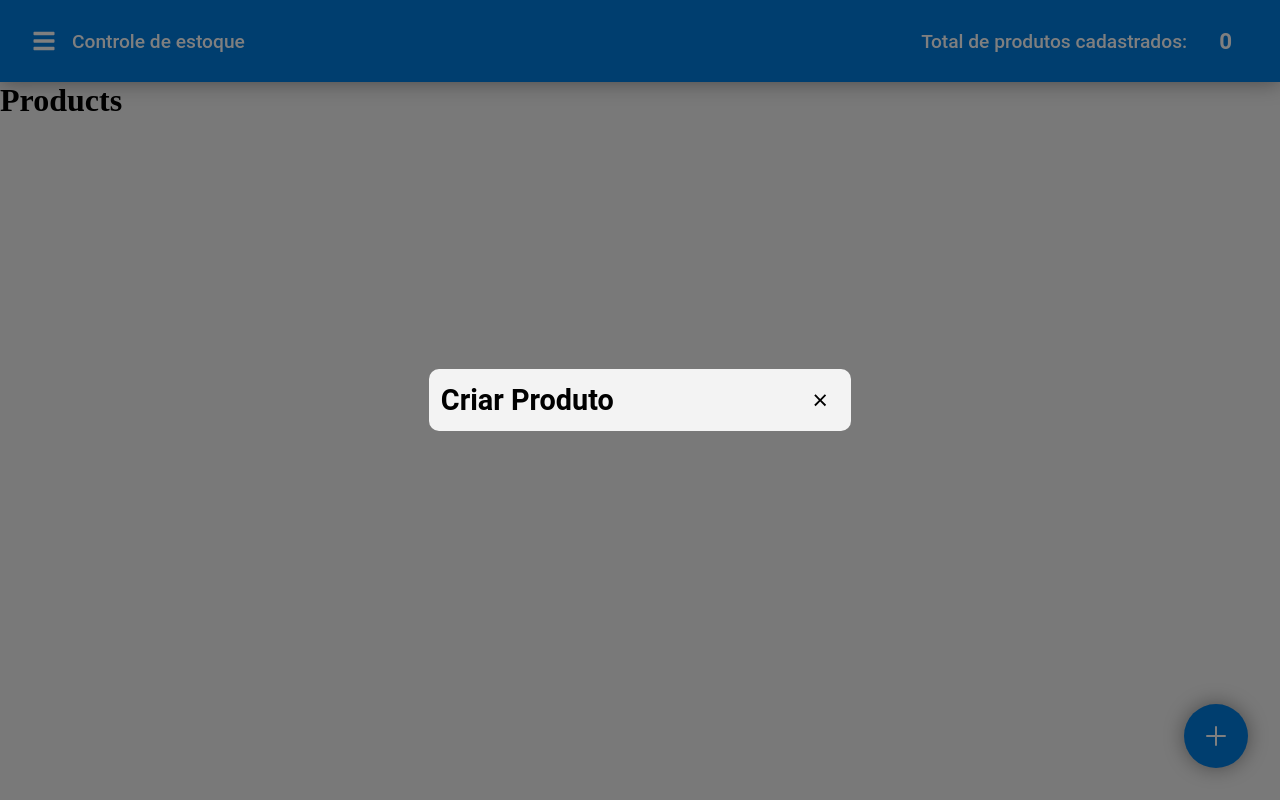
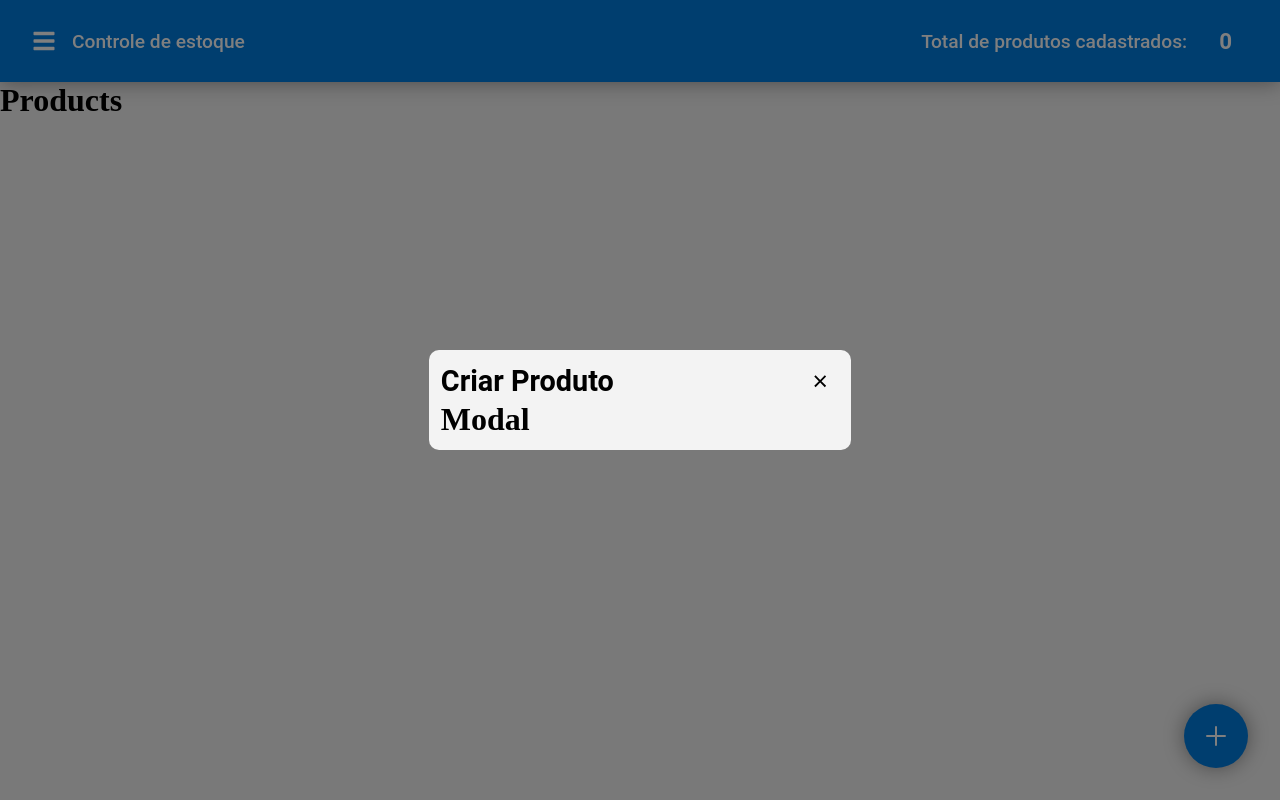
Before and after one commit to michelwene/Controle-de-estoque, a React (Create React App) app: page /produtos in a window 1280 px wide. Both pictures are taken after a click on the button 1216 px from the left and 736 px from the top of the page. Built offline with nearby package versions, Linux system fonts and the light colour scheme.

Commit message:
refact: ModalLayout

```diff
--- a/src/components/CreateProductModal/index.tsx
+++ b/src/components/CreateProductModal/index.tsx
@@ -1,3 +1,4 @@
+import ModalLayout from "components/ModalLayout";
 import * as S from "./styles";
 
 interface CreateProductModalProps {
@@ -10,15 +11,12 @@ export default function CreateProductModal({
 	handleClose,
 }: CreateProductModalProps) {
 	return (
-		<S.Backdrop isShow={isShow}>
-			<S.Container>
-				<S.ModalHeader>
-					<S.ModalTitle>Criar Produto</S.ModalTitle>
-					<S.CloseButton onClick={handleClose}>
-						<S.CloseIcon />
-					</S.CloseButton>
-				</S.ModalHeader>
-			</S.Container>
-		</S.Backdrop>
+		<ModalLayout
+			isShow={isShow}
+			handleClose={handleClose}
+			title="Criar Produto"
+		>
+			<h1>Modal</h1>
+		</ModalLayout>
 	);
 }
--- /dev/null
+++ b/src/components/ModalLayout/index.tsx
@@ -0,0 +1,29 @@
+import * as S from "./styles";
+
+interface ModalLayoutProps {
+	isShow: boolean;
+	handleClose: () => void;
+	children: React.ReactNode;
+	title: string;
+}
+
+export default function ModalLayout({
+	isShow,
+	handleClose,
+	children,
+	title,
+}: ModalLayoutProps) {
+	return (
+		<S.Backdrop isShow={isShow}>
+			<S.Container>
+				<S.ModalHeader>
+					<S.ModalTitle>{title}</S.ModalTitle>
+					<S.CloseButton onClick={handleClose}>
+						<S.CloseIcon />
+					</S.CloseButton>
+				</S.ModalHeader>
+				{children}
+			</S.Container>
+		</S.Backdrop>
+	);
+}
--- /dev/null
+++ b/src/components/ModalLayout/styles.ts
@@ -0,0 +1,75 @@
+import styled from "styled-components";
+import { RiCloseLine } from "react-icons/ri";
+
+interface ModalProps {
+	isShow: boolean;
+}
+
+export const Backdrop = styled.div<ModalProps>`
+	z-index: auto;
+	display: ${({ isShow }) => (isShow ? "flex" : "none")};
+	position: fixed;
+	top: 0;
+	left: 0;
+	min-height: 100vh;
+	width: 100vw;
+	background: rgba(0, 0, 0, 0.5);
+
+	justify-content: center;
+	align-items: center;
+`;
+
+export const Container = styled.div`
+	background: ${({ theme }) => theme.background.primary};
+	width: 33%;
+	height: auto;
+	max-height: 80vh;
+	overflow-y: auto;
+
+	transition: transform 0.5s ease-in-out;
+
+	transform: "translate(-50%,-50%)";
+
+	border-radius: 10px;
+	padding: 0.75rem;
+`;
+
+export const ModalHeader = styled.div`
+	display: flex;
+	justify-content: space-between;
+	align-items: center;
+`;
+
+export const ModalTitle = styled.h3`
+	font-size: ${({ theme }) => theme.fontSizes.xl};
+	font-weight: 600;
+	font-family: ${({ theme }) => theme.fonts.primary};
+`;
+
+export const CloseButton = styled.button`
+	background: none;
+	border: none;
+	cursor: pointer;
+	outline: none;
+	padding: 0.5rem;
+
+	transition: filter 0.2s;
+
+	display: flex;
+	align-items: center;
+	justify-content: center;
+
+	&:hover {
+		filter: brightness(0.8);
+		background-color: rgba(0, 0, 0, 0.1);
+		border-radius: 50%;
+	}
+
+	&:active {
+		filter: brightness(0.6);
+	}
+`;
+
+export const CloseIcon = styled(RiCloseLine)`
+	font-size: ${({ theme }) => theme.fontSizes.md};
+`;
```
